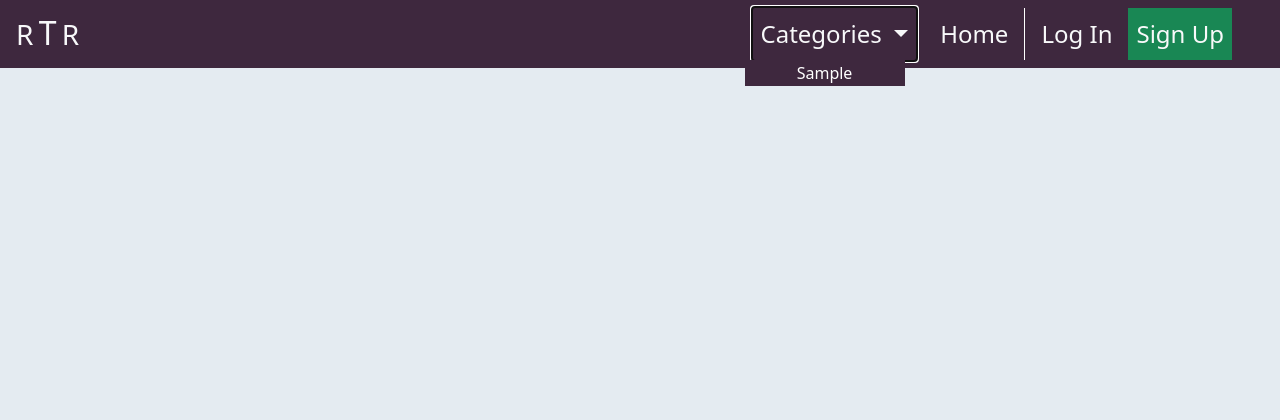
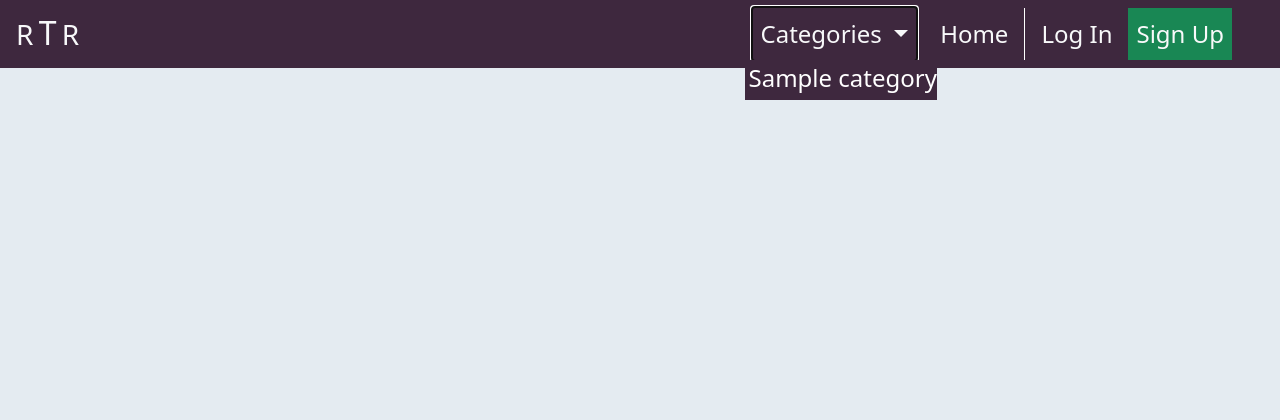
Before and after one commit to Enquil/rtr_v3, a Django app: page / in a window 1280 px wide, after a click on "Categories". Shown: the top 420 px of the page. Run offline with Django 3.2, Linux system fonts and the light colour scheme; tables that the repository leaves empty hold one stand-in row (values such as "Sample post"); one stand-in notice (Sample message) is shown; some libraries are stand-ins or nearby versions.

Commit message:
added comments explaining function in PostList view, added margins to categories dropdown and put the category id correctly in the hidden input

```diff
--- a/newssite/views.py
+++ b/newssite/views.py
@@ -13,8 +13,13 @@ class PostList(ListView):
     model = Post
     ordering = ['-created_on']
     template_name = "newssite/index.html"
+    # Sets number of items to be displayed per page
     paginate_by = 3
 
     def get_queryset(self):
+        '''
+        Overrides default behavior when getting the queryset
+        Lets user filter by category
+        '''
         category = self.request.GET.get('category')
-        return Post.objects.filter(category=category)
+        return Post.objects.filter(category=category).order_by('-created_on')
--- a/templates/base.html
+++ b/templates/base.html
@@ -83,16 +83,25 @@
                   Category dropdown menu
                 {% endcomment %}
                 <li class="nav-item dropdown">
-                  <a class="nav-link dropdown-toggle ms-2 me-2 text-light fs-4" href="#"
+                  <a class="nav-link dropdown-toggle ms-2 me-2 text-light fs-4"
+                     href="#"
                      id="categories-dropdown" data-bs-toggle="dropdown"
                      aria-haspopup="true" aria-expanded="false">
                     Categories
                   </a>
                   <div class="dropdown-menu p-0 border-0 m-0 bg-purple"
                        aria-labelledby="categories-dropdown">
+                    {% comment %}
+                      For loop iterates all categories in database,
+                      hidden input uses corresponding
+                    {% endcomment %}
                     {% for category in categories %}
                         <form class="dropdown-item bg-purple text-light p-0" action="{% url 'index' %}" method="get">
-                          <p class="mb-0"><input class="w-100 bg-purple border-0 text-white" type="submit" value="{{ category.programatic }}" name="category"></p>
+                          <input class="w-100 bg-purple border-0 text-white" type="hidden" value="{{ category.id }}" name="category">
+                          <button class="w-100 border-0 p-0 m-0 mb-1 bg-purple"
+                                  type="submit">
+                            <span class="text-white fs-4 mx-1 me-auto d-inline">{{ category }}</span>
+                          </button>
                         </form>
                     {% endfor %}
                   </div>
```
Also changed, not shown: post_detail/views.py (+3 -4 lines).
